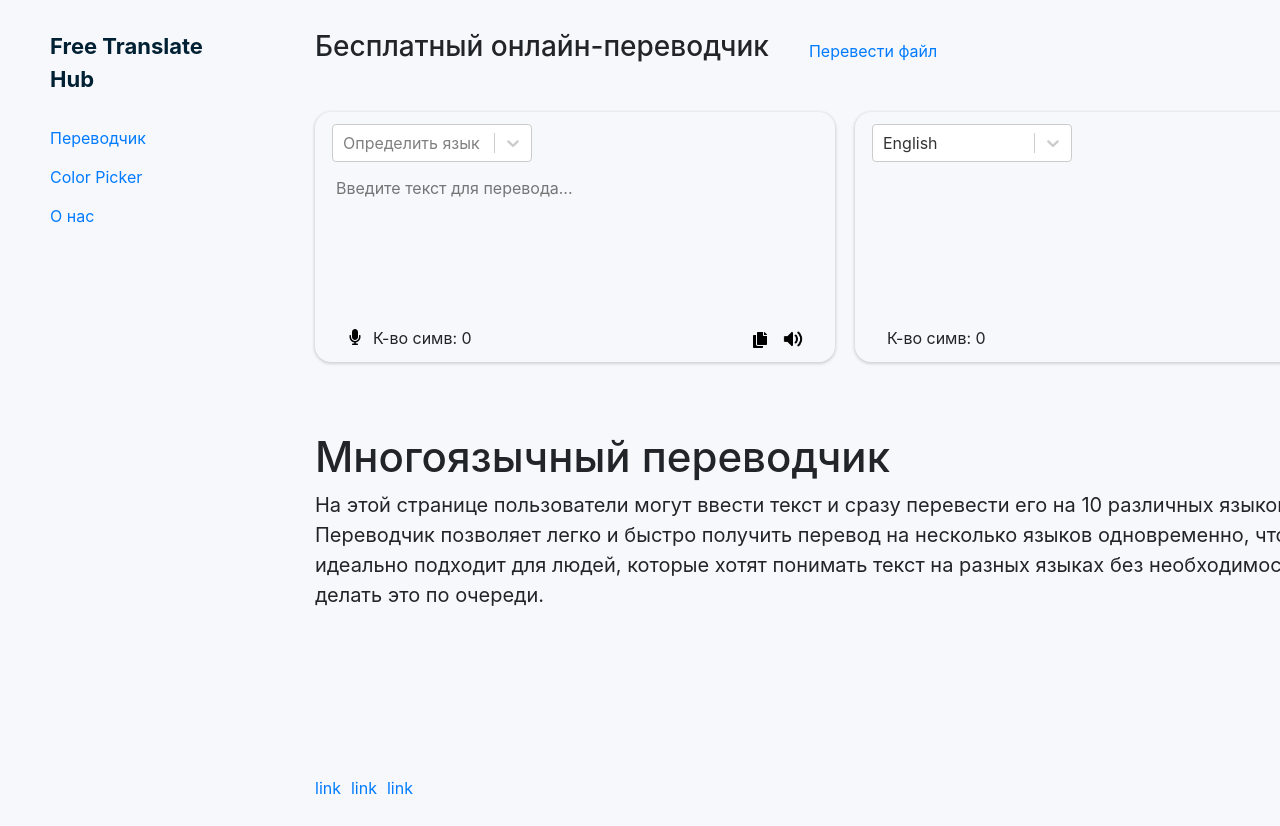
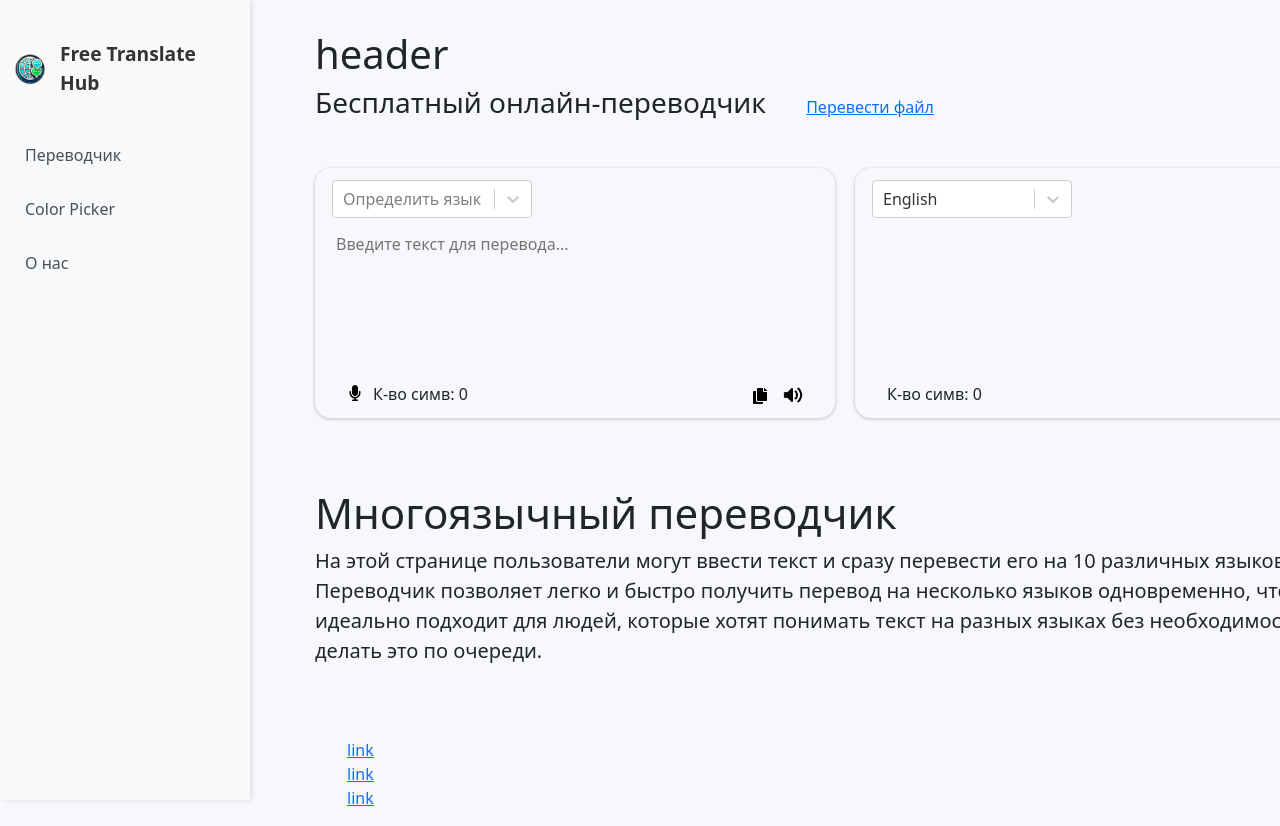
Before and after one commit to Jas-5808/Translate, a React (Vite) app in the folder client/: page / in a window 1280 px wide. Shown: the top 826 px of the page. Before the commit the page ends 800 px from the top, so only its background shows below. Built offline with nearby package versions, Linux system fonts and the light colour scheme.

Commit message:
edit left panel and icon

```diff
--- a/client/index.html
+++ b/client/index.html
@@ -2,11 +2,12 @@
 <html lang="en">
   <head>
     <meta charset="UTF-8" />
-    <link rel="icon" type="image/svg+xml" href="/vite.svg" />
+    <link rel="icon" type="image/webp" href="./src/assets/logo.webp" />
     <link rel="stylesheet" href="https://stackpath.bootstrapcdn.com/bootstrap/4.5.2/css/bootstrap.min.css"/>
+    <link href="https://cdn.jsdelivr.net/npm/bootstrap@5.3.0-alpha1/dist/css/bootstrap.min.css" rel="stylesheet"/>
 
     <meta name="viewport" content="width=device-width, initial-scale=1.0" />
-    <title>Vite + React + TS</title>
+    <title>Free Translate Hub</title>
   </head>
   <body>
     <div id="root"></div>
--- a/client/src/App.tsx
+++ b/client/src/App.tsx
@@ -15,6 +15,7 @@
             <Outlet/>
           </div>
           <Footer/>
+
         </div>
       </div>
     </>
--- a/client/src/components/Leftside.tsx
+++ b/client/src/components/Leftside.tsx
@@ -1,12 +1,15 @@
 import cn from "./mainCss.module.css"
+import logo from '../assets/logo.webp'
 
 export function Leftside(){
 
     return (
         <>
-            <div className={cn.leftside}>
+            {/* <div className={cn.leftside}>
                 <div className={cn.leftside_content}>
-                    <a href="/" className={cn.logo}>Free Translate Hub</a>
+
+                    <a href="/" className={cn.logo_text}><img src={logo} className={cn.logo} alt="logo" />Free Translate Hub</a>
+
 
                     <ul className={cn.menu}>
                         <li><a href="/">Переводчик</a></li>
@@ -14,6 +17,28 @@
                         <li><a href="/about">О нас</a></li>
                     </ul>
                 </div>
+            </div> */}
+            <div className={cn.leftside}>
+                <div className={cn.leftside_content}>
+                    {/* Логотип и название */}
+                    <a href="/" className={cn.logo_text}>
+                        <img src={logo} className={cn.logo} alt="logo" />
+                        Free Translate Hub
+                    </a>
+
+                    {/* Боковое меню */}
+                    <ul className={cn.menu}>
+                        <li className={cn.menuItem}>
+                            <a href="/" className={cn.menuLink}>Переводчик</a>
+                        </li>
+                        <li className={cn.menuItem}>
+                            <a href="/colorPicker" className={cn.menuLink}>Color Picker</a>
+                        </li>
+                        <li className={cn.menuItem}>
+                            <a href="/about" className={cn.menuLink}>О нас</a>
+                        </li>
+                    </ul>
+                </div>
             </div>
         </>
     )
--- a/client/src/components/mainCss.module.css
+++ b/client/src/components/mainCss.module.css
@@ -1,43 +1,92 @@
+/* mainCss.module.css */
 
-/* Left Side */
-.leftside{
-    width: 300px;
-    height: 100vh;
-    position: fixed;
-    padding: 30px 0;
-}
-.leftside_content{
-    width: 200px;
-    margin: auto;
+/* Контейнер для левого меню */
+.leftside {
+    width: 250px; /* Ширина бокового меню */
+    height: 100vh; /* Высота на весь экран */
+    position: fixed; /* Фиксация меню слева */
+    top: 0;
+    left: 0;
+    background-color: #f8f9fa; /* Светлый фон для бокового меню */
+    padding-top: 30px; /* Отступ сверху */
+    box-shadow: 2px 0px 5px rgba(0, 0, 0, 0.1); /* Легкая тень для разделения */
+  }
+
+  /* Контент внутри бокового меню */
+  .leftside_content {
     display: flex;
     flex-direction: column;
-    gap: 30px;
-}
-.logo{
-    color: #002033;
-    font-weight: 700;
-    font-size: 22px;
+    align-items: center;
+    padding: 10px;
+  }
 
-}
-.logo:hover{
-    color: #002033;
-}
-.menu{
+  /* Логотип и текст */
+  .logo {
+    width: 40px;
+    height: 40px;
+    margin-right: 10px;
+  }
+
+  /* Стили для текста логотипа */
+  .logo_text {
     display: flex;
-    flex-direction: column;
-    gap: 15px;
-}
+    align-items: center;
+    color: #333; /* Темный цвет для текста */
+    font-size: 1.2rem;
+    text-decoration: none;
+    margin-bottom: 30px;
+    font-weight: bold; /* Толщина шрифта для акцента */
+  }
 
+  .logo_text:hover {
+    color: #00bcd4; /* Голубой цвет при наведении */
+  }
 
-/* Header */
-.header{
-    display: none;
-}
+  /* Меню */
+  .menu {
+    list-style-type: none;
+    padding: 0;
+    margin: 0;
+    width: 100%;
+  }
 
+  /* Элементы меню */
+  .menuItem {
+    position: relative; /* для псевдоэлемента */
+    width: 100%; /* Чтобы блок меню заполнил всю ширину */
+  }
 
-/* Footer  */
-.footer_content ul{
-    display: flex;
-    gap: 10px;
-    margin: 0;
-}
+  /* Стили для ссылок в меню */
+  .menuLink {
+    color: #495057; /* Темно-серый текст для хорошей читаемости */
+    font-size: 1rem;
+    text-decoration: none;
+    padding: 15px;
+    display: block;
+    width: 100%; /* Чтобы ссылка растягивалась на весь блок */
+    border-radius: 4px; /* Скругление углов */
+    transition: background-color 0.3s ease, color 0.3s ease;
+  }
+
+  /* Эффект наведения */
+  .menuItem:hover {
+    background-color: #e2e6ea; /* Легкий серый фон при наведении на элемент */
+  }
+
+  /* Цвет фона для ссылки при наведении */
+  .menuLink:hover {
+    background-color: #00bcd4; /* Голубой фон при наведении */
+    color: white; /* Белый цвет текста */
+    border-radius: 4px; /* Скругление углов */
+  }
+
+  /* Добавляем адаптивности */
+  @media (max-width: 768px) {
+    .leftside {
+      width: 200px;
+    }
+
+    .logo_text {
+      font-size: 1rem; /* Меньший размер для логотипа */
+    }
+  }
```
Also changed, not shown: client/src/assets/logo.webp (added).
